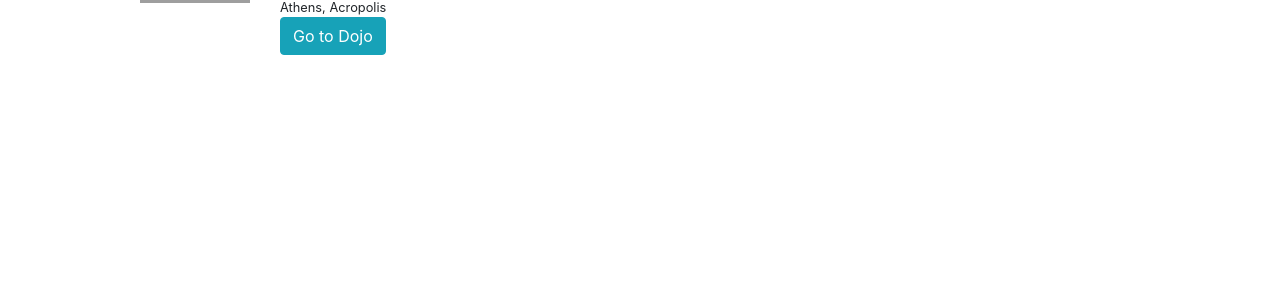
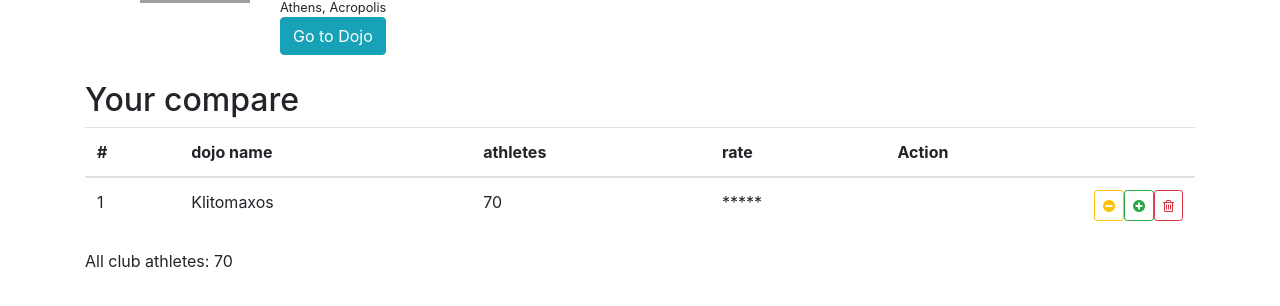
Before and after one commit to trif3/react-judo, a React (Create React App) app: page /club in a window 1280 px wide. Shown: the part 488-794 px from the top of the page. Built offline with nearby package versions, Linux system fonts and the light colour scheme; grey boxes are pictures that could not be loaded.

Commit message:
init compare dojos table

```diff
--- /dev/null
+++ b/src/components/compare-dojo-table/compare-dojo-table.js
@@ -0,0 +1,47 @@
+import React from 'react';
+import './compare-dojo-table.css';
+
+const CompareDojoTable = () => {
+    return(
+        <div className="compare-dojo-table">
+            <h2>Your compare</h2>
+            <table className="table">
+                <thead>
+                    <tr>
+                        <th>#</th>
+                        <th>dojo name</th>
+                        <th>athletes</th>
+                        <th>rate</th>
+                        <th>Action</th>
+                    </tr>
+                </thead>
+
+                <tbody>
+                    <tr>
+                        <td>1</td>
+                        <td>Klitomaxos</td>
+                        <td>70</td>
+                        <td>*****</td>
+                        <td>
+                            <button className="btn btn-outline-danger btn-sm float-right">
+                                <i className="fa fa-trash-o" />
+                            </button>
+                            <button className="btn btn-outline-success btn-sm float-right">
+                                <i className="fa fa-plus-circle" />
+                            </button>
+                            <button className="btn btn-outline-warning btn-sm float-right">
+                                <i className="fa fa-minus-circle" />
+                            </button>
+                        </td>
+                    </tr>
+                </tbody>
+            </table>
+
+            <div>
+                All club athletes: 70
+            </div>
+        </div>
+    );
+};
+
+export default CompareDojoTable;
--- /dev/null
+++ b/src/components/compare-dojo-table/index.js
@@ -0,0 +1,3 @@
+import CompareDojoTable from './compare-dojo-table';
+
+export default CompareDojoTable;
--- a/src/components/pages/club-page.js
+++ b/src/components/pages/club-page.js
@@ -1,9 +1,13 @@
 import React from 'react';
 import Club from '../club';
+import CompareDojoTable from '../compare-dojo-table';
 
 const ClubPage = () => {
     return (
-        <Club />
+        <div>
+            <Club />
+            <CompareDojoTable />
+        </div>
     )
 }
 
```
Also changed, not shown: src/components/compare-dojo-table/compare-dojo-table.css (added).
